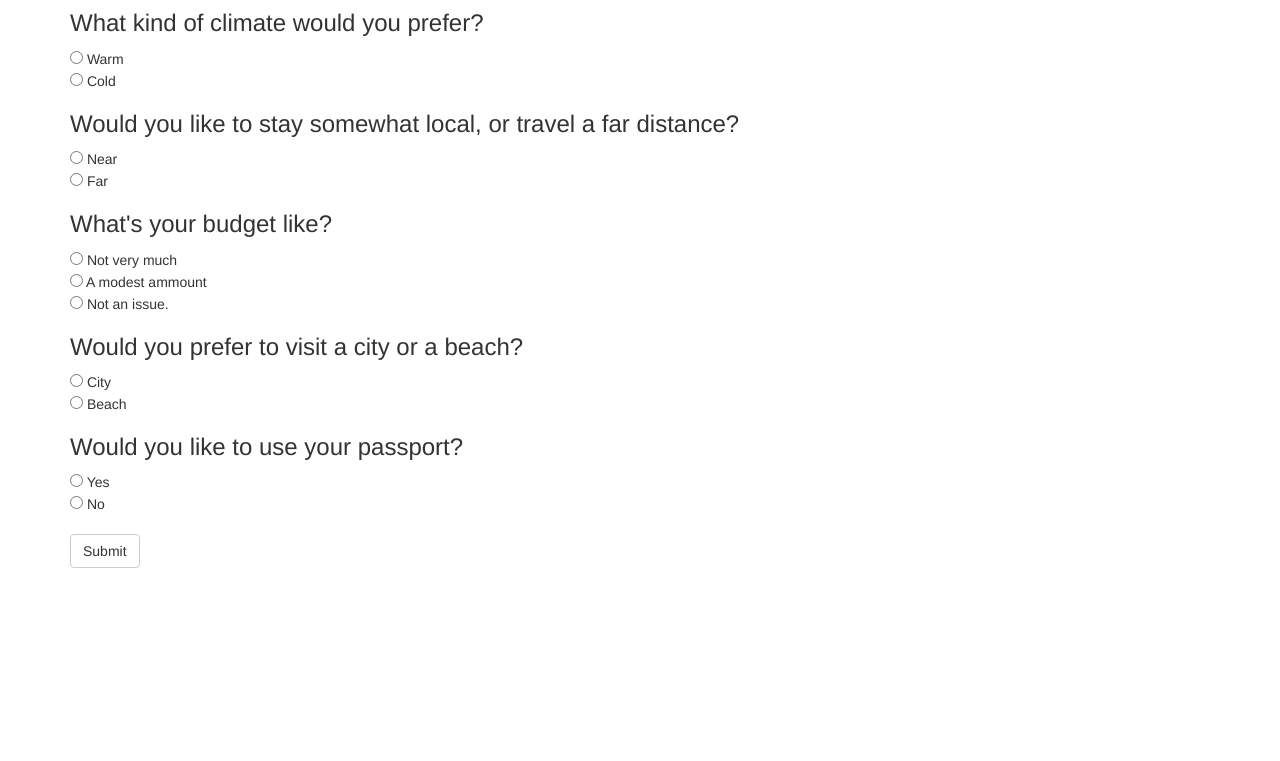
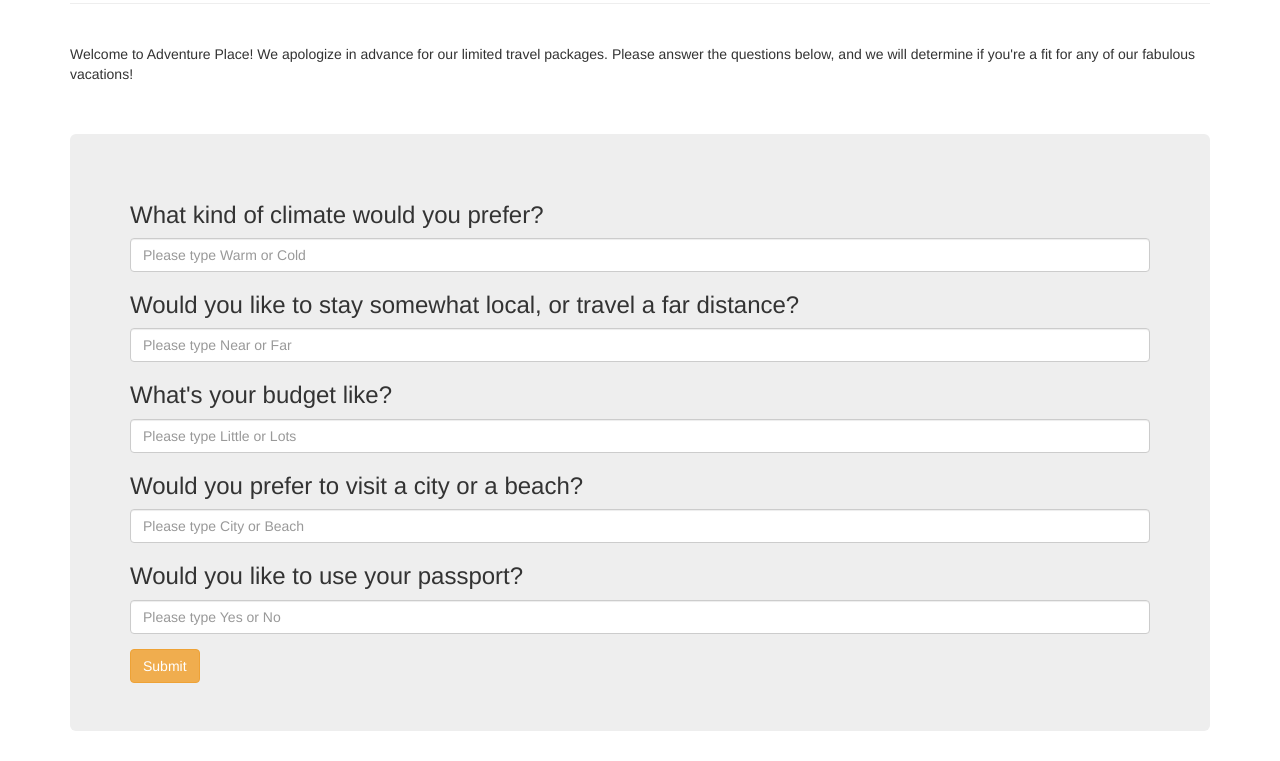
Before and after one commit to corymeyers/vacationSelector, a plain HTML site: page yourvacation/index.html in a window 1280 px wide. Shown: the part 96-857 px from the top of the page. Before the commit the page ends 800 px from the top, so only its background shows below. Drawn offline with Linux system fonts and the light colour scheme.

Commit message:
change form back to field entry

```diff
--- a/yourvacation/css/styles.css
+++ b/yourvacation/css/styles.css
@@ -0,0 +1,4 @@
+.label{
+ font-size: 100px
+
+}
--- a/yourvacation/index.html
+++ b/yourvacation/index.html
@@ -4,7 +4,7 @@
     <link href="css/bootstrap.css" rel="stylesheet" type="text/css">
     <link href="css/styles.css" rel="stylesheet" type="text/css">
     <script src="js/jquery-1.12.0.js"></script>
-    <script src="js/scripts.js"></script>
+    <script src="js/app.js"></script>
   </head>
 
   <body>
@@ -16,39 +16,38 @@
           <li><a class="btn btn-warning" href="resume.html"><span class="buttons">Resume</span></a></li>
           <li><a class="btn btn-warning" href="projects.html"><span class="buttons">Projects</span></a></li>
         </ol>
-        <h3 class="name">Cory Meyers</h3>
-      </header>
+        <h1 class="name">Adventure Place</h1>
+      </header><br>
+      <p>Welcome to Adventure Place! We apologize in advance for our limited travel packages.  Please answer the questions below, and we will determine if you're a fit for any of our fabulous vacations!</p><br><br>
+      <div id="blanks" class="jumbotron">
+        <form>
+            <div class="form-group">
+              <h3>What kind of climate would you prefer?</h3>
+              <input id="question1" class="form-control" type="text" placeholder="Please type Warm or Cold">
+            </div>
 
-      <h3>What kind of climate would you prefer?</h3>
-        <form>
-          <input type="radio" name="climate" value="warm"> Warm<br>
-          <input type="radio" name="climate" value="cold"> Cold<br>
-        </form>
+            <div class="form-group">
+              <h3>Would you like to stay somewhat local, or travel a far distance?</h3>
+              <input id="question2" class="form-control" placeholder="Please type Near or Far">
+            </div>
 
-      <h3>Would you like to stay somewhat local, or travel a far distance?</h3>
-        <form>
-          <input type="radio" name="distance" value="near"> Near<br>
-          <input type="radio" name="distance" value="far"> Far<br>
-        </form>
+            <div class="form-group">
+              <h3>What's your budget like?</h3>
+              <input id="question3" class="form-control" placeholder="Please type Little or Lots">
+            </div>
 
-      <h3>What's your budget like?</h3>
-        <form>
-          <input type="radio" name="budget" value="small"> Not very much<br>
-          <input type="radio" name="budget" value="medium"> A modest ammount<br>
-          <input type="radio" name="budget" value="large"> Not an issue.<br>
-        </form>
+            <div class="form-group">
+              <h3>Would you prefer to visit a city or a beach?</h3>
+              <input id="question4" class="form-control" placeholder="Please type City or Beach">
+            </div>
 
-      <h3>Would you prefer to visit a city or a beach?</h3>
-        <form>
-          <input type="radio" name="eco" value="city"> City<br>
-          <input type="radio" name="eco" value="beach"> Beach<br>
-        </form>
+            <div class="form-group">
+              <h3>Would you like to use your passport?</h3>
+              <input id="question5" class="form-control" placeholder="Please type Yes or No">
+            </div>
 
-      <h3>Would you like to use your passport?</h3>
-        <form>
-          <input type="radio" name="passport" value="yes"> Yes<br>
-          <input type="radio" name="passport" value="no"> No<br>
-        </form><br>
+            <button type="submit" class="btn btn-warning">Submit</button>
+          </form>
 
 
 
@@ -63,7 +62,12 @@
 
 
 
-        <button type="submit" class="btn btn-default">Submit</button>
+
+
+
+
+
+
 
       </form>
     </div>
--- a/yourvacation/js/app.js
+++ b/yourvacation/js/app.js
@@ -0,0 +1,20 @@
+$('#blanks form').submit(function(event) {
+
+
+
+
+
+
+
+  var question1Input = $("input#question1").val();
+  var question2Input = $("input#question2").val();
+  var question3Input = $("input#question3").val();
+  var question4Input = $("input#question1question4").val();
+  var question5Input = $("input#question5").val();
+$('.question1').text(question1Input);
+$('.question2').text(question2Input);
+$('.question3').text(question3Input);
+$('.question4').text(question4Input);
+$('.question5').text(question5Input);
+
+})
```
